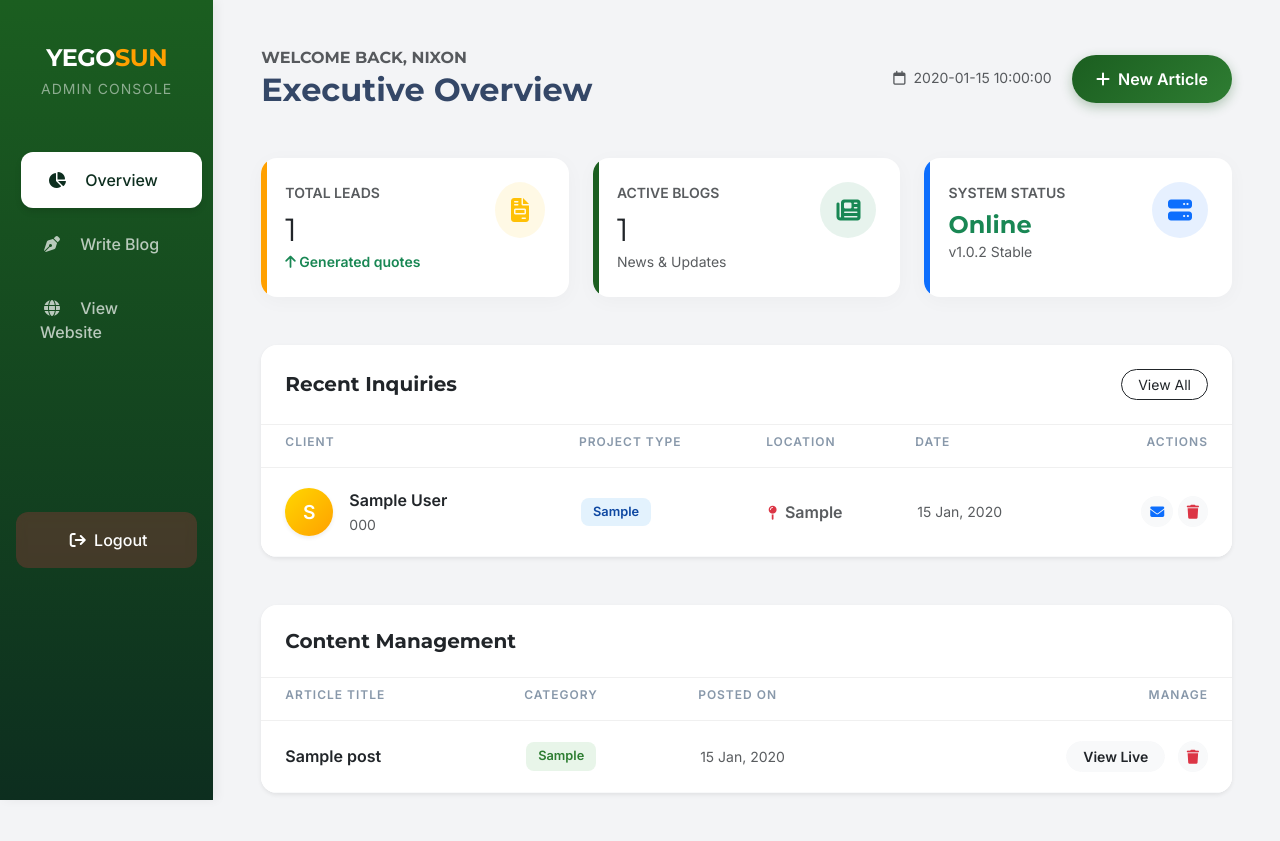
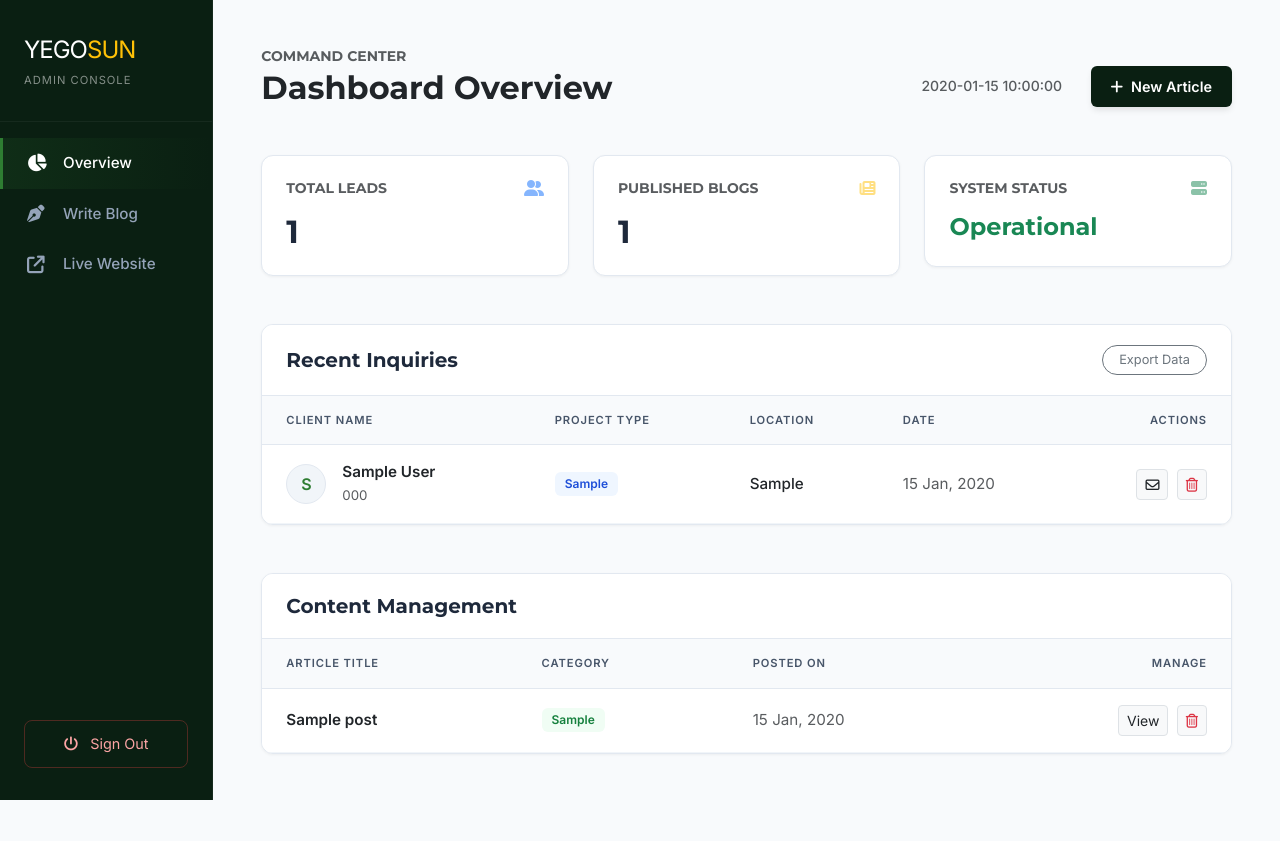
Before and after one commit to kelvin-keter/yegosun-website, a Flask app: template templates/dashboard.html in a window 1280 px wide. After the commit the page ends 800 px from the top, so only its background shows below. Run offline with Flask 3, Linux system fonts and the light colour scheme; tables that the repository leaves empty hold one stand-in row (values such as "Sample post"); the template is opened without the code that fills it: values that come from a table or form of the project are taken from there, most other values are stand-ins (such as "Sample title", 1, 10 or a date in 2020).

Commit message:
UI Update: Darkened table headers and applied clean International SaaS Sidebar

```diff
--- a/templates/dashboard.html
+++ b/templates/dashboard.html
@@ -4,230 +4,243 @@
     <meta charset="UTF-8">
     <meta name="viewport" content="width=device-width, initial-scale=1.0">
     <title>Executive Dashboard | Yegosun</title>
-    <link href="https://fonts.googleapis.com/css2?family=Montserrat:wght@400;600;700&family=Inter:wght@400;500;600&display=swap" rel="stylesheet">
+    <link href="https://fonts.googleapis.com/css2?family=Montserrat:wght@400;500;600;700;800&family=Inter:wght@300;400;500;600&display=swap" rel="stylesheet">
     <link href="https://cdn.jsdelivr.net/npm/bootstrap@5.3.0/dist/css/bootstrap.min.css" rel="stylesheet">
     <link rel="stylesheet" href="https://cdnjs.cloudflare.com/ajax/libs/font-awesome/6.4.0/css/all.min.css">
 
     <style>
         :root {
-            --brand-green: #1b5e20;
-            --brand-dark: #0d2e1f;
+            --brand-green: #2E7D32;
+            --brand-dark: #0a1f12; /* Deep Obsidian Green */
             --brand-gold: #FFA000;
-            --bg-light: #f3f4f6;
+            --bg-light: #f8fafc;   /* Cleaner White-Blue */
+            --text-dark: #1e293b;  /* Slate 800 */
+            --text-grey: #64748b;  /* Slate 500 */
         }
-        body { background-color: var(--bg-light); font-family: 'Inter', sans-serif; color: #344767; }
+        body { background-color: var(--bg-light); font-family: 'Inter', sans-serif; color: var(--text-dark); }
         h1, h2, h3, h4, h5, h6 { font-family: 'Montserrat', sans-serif; }
 
-        /* PREMIUM SIDEBAR */
+        /* --- 1. INTERNATIONAL STYLE SIDEBAR --- */
         .sidebar {
             min-height: 100vh;
-            background: linear-gradient(180deg, var(--brand-green) 0%, var(--brand-dark) 100%);
-            box-shadow: 4px 0 10px rgba(0,0,0,0.05);
-            z-index: 100;
+            background-color: var(--brand-dark);
+            border-right: 1px solid rgba(255,255,255,0.05);
+            display: flex;
+            flex-direction: column;
+            z-index: 1000;
         }
+
         .sidebar-brand {
-            font-family: 'Montserrat', sans-serif;
-            font-weight: 800;
-            letter-spacing: -0.5px;
+            padding: 2rem 1.5rem;
+            margin-bottom: 1rem;
+            border-bottom: 1px solid rgba(255,255,255,0.05);
+        }
+
+        /* Navigation Links - sleek left-border style */
+        .nav-link {
+            color: #94a3b8; /* Muted Blue-Grey */
+            font-weight: 500;
+            padding: 14px 24px;
+            font-size: 0.95rem;
+            transition: all 0.2s ease;
+            border-left: 3px solid transparent;
+            display: flex;
+            align-items: center;
+        }
+
+        .nav-link i { width: 24px; margin-right: 12px; font-size: 1.1rem; }
+
+        .nav-link:hover {
             color: white;
-            font-size: 1.5rem;
+            background-color: rgba(255,255,255,0.03);
         }
-        .nav-link {
-            color: rgba(255,255,255,0.7);
-            font-weight: 500;
-            padding: 16px 24px;
+
+        /* Active State - The "Premium" Look */
+        .nav-link.active {
+            color: white;
+            background: linear-gradient(90deg, rgba(46, 125, 50, 0.15) 0%, transparent 100%);
+            border-left-color: var(--brand-green); /* The Green Accent */
+        }
+
+        .logout-btn {
+            margin-top: auto;
+            margin-bottom: 2rem;
+            margin-left: 1.5rem;
+            margin-right: 1.5rem;
+            padding: 12px;
+            border: 1px solid rgba(239, 68, 68, 0.3);
+            border-radius: 8px;
+            color: #fca5a5;
+            text-align: center;
+            text-decoration: none;
+            font-size: 0.9rem;
+            transition: 0.3s;
+            display: block;
+        }
+        .logout-btn:hover { background: rgba(239, 68, 68, 0.1); color: white; border-color: #ef4444; }
+
+        /* --- 2. CARDS & STATS --- */
+        .stat-card {
+            background: white;
+            border: 1px solid #e2e8f0;
             border-radius: 12px;
-            margin: 4px 16px;
-            transition: all 0.3s ease;
+            padding: 24px;
+            box-shadow: 0 1px 3px rgba(0,0,0,0.05);
+            transition: transform 0.2s;
         }
-        .nav-link:hover, .nav-link.active {
-            color: var(--brand-dark);
-            background-color: white;
-            box-shadow: 0 4px 6px rgba(0,0,0,0.1);
-            transform: translateX(5px);
-        }
-        .nav-link i { width: 24px; text-align: center; margin-right: 12px; }
+        .stat-card:hover { transform: translateY(-2px); box-shadow: 0 10px 15px -3px rgba(0,0,0,0.1); }
 
-        /* STAT CARDS */
-        .stat-card {
-            border: none;
-            border-radius: 16px;
+        /* --- 3. HIGH CONTRAST TABLES --- */
+        .table-card {
             background: white;
-            box-shadow: 0 4px 20px rgba(0,0,0,0.03);
-            transition: transform 0.3s ease;
-            position: relative;
+            border: 1px solid #e2e8f0;
+            border-radius: 12px;
+            box-shadow: 0 1px 3px rgba(0,0,0,0.05);
             overflow: hidden;
         }
-        .stat-card:hover { transform: translateY(-5px); }
-        .stat-card::before {
-            content: '';
-            position: absolute;
-            top: 0; left: 0; width: 6px; height: 100%;
+
+        .card-header-clean {
+            padding: 20px 24px;
+            border-bottom: 1px solid #e2e8f0;
+            background: white;
         }
-        .border-gold::before { background-color: var(--brand-gold); }
-        .border-green::before { background-color: var(--brand-green); }
-        .border-blue::before { background-color: #0d6efd; }
 
-        /* MODERN TABLES */
-        .card-header-clean {
-            background: white;
-            border-bottom: 1px solid #f0f0f0;
-            padding: 24px;
-            border-radius: 16px 16px 0 0;
-        }
+        /* The Fix for Grey Titles */
         .table-custom thead th {
             text-transform: uppercase;
-            font-size: 0.75rem;
-            letter-spacing: 1px;
-            color: #8898aa;
-            font-weight: 700;
-            border-bottom: 1px solid #f0f0f0;
-            padding-bottom: 16px;
+            font-size: 0.7rem;
+            letter-spacing: 0.08em;
+            color: #475569; /* Darker Slate - Much more readable */
+            font-weight: 700; /* Bolder */
+            background-color: #f8fafc;
+            border-bottom: 1px solid #e2e8f0;
+            padding: 16px 24px;
         }
+
         .table-custom td {
-            padding: 20px 10px;
-            border-bottom: 1px solid #f8f9fa;
+            padding: 16px 24px;
+            border-bottom: 1px solid #f1f5f9;
+            color: var(--text-dark);
             vertical-align: middle;
+            font-size: 0.95rem;
         }
+
         .avatar-circle {
-            width: 48px; height: 48px;
-            background: linear-gradient(135deg, #FFD700, #FFA000);
-            color: #fff;
+            width: 40px; height: 40px;
+            background: #f1f5f9;
+            color: var(--brand-green);
             border-radius: 50%;
             display: flex; align-items: center; justify-content: center;
             font-weight: 700;
-            font-size: 1.2rem;
-            box-shadow: 0 4px 10px rgba(255, 160, 0, 0.3);
+            font-size: 1rem;
+            border: 1px solid #e2e8f0;
         }
 
-        /* BUTTONS & BADGES */
+        /* Buttons */
         .btn-create {
-            background: linear-gradient(135deg, var(--brand-green), #2e7d32);
+            background-color: var(--brand-dark);
             color: white;
+            padding: 10px 20px;
+            border-radius: 6px;
+            font-size: 0.9rem;
+            font-weight: 600;
             border: none;
-            padding: 12px 24px;
-            border-radius: 50px;
-            font-weight: 600;
-            box-shadow: 0 4px 12px rgba(27, 94, 32, 0.3);
-            transition: all 0.3s;
+            box-shadow: 0 4px 6px -1px rgba(0, 0, 0, 0.1);
         }
-        .btn-create:hover { background: var(--brand-dark); color: white; transform: translateY(-2px); }
+        .btn-create:hover { background-color: black; color: white; }
 
-        .badge-soft {
-            padding: 8px 12px;
-            border-radius: 8px;
-            font-weight: 600;
-            font-size: 0.8rem;
-        }
-        .badge-soft-success { background-color: #e8f5e9; color: #2e7d32; }
-        .badge-soft-warning { background-color: #fff8e1; color: #ff8f00; }
-        .badge-soft-primary { background-color: #e3f2fd; color: #0d47a1; }
+        /* Badges */
+        .badge-soft { padding: 6px 10px; border-radius: 6px; font-weight: 600; font-size: 0.75rem; }
+        .badge-soft-primary { background: #eff6ff; color: #1d4ed8; }
+        .badge-soft-success { background: #f0fdf4; color: #15803d; }
     </style>
 </head>
 <body>
 
 <div class="container-fluid">
     <div class="row">
-        <div class="col-lg-2 sidebar p-0 d-none d-lg-block position-fixed">
-            <div class="p-4 mb-4 text-center">
-                <div class="sidebar-brand mt-3">YEGO<span style="color: var(--brand-gold);">SUN</span></div>
-                <small style="color: rgba(255,255,255,0.5); letter-spacing: 1px;">ADMIN CONSOLE</small>
+        <div class="col-lg-2 sidebar p-0 d-none d-lg-flex position-fixed">
+            <div class="sidebar-brand">
+                <span class="text-white fw-extrabold fs-4" style="letter-spacing: -1px;">YEGO<span class="text-warning">SUN</span></span>
+                <div class="text-white-50 small mt-1" style="font-size: 0.7rem; letter-spacing: 1px;">ADMIN CONSOLE</div>
             </div>
-            <nav class="nav flex-column">
+
+            <nav class="nav flex-column flex-grow-1">
                 <a class="nav-link active" href="#"><i class="fa-solid fa-chart-pie"></i> Overview</a>
                 <a class="nav-link" href="{{ url_for('new_post') }}"><i class="fa-solid fa-pen-nib"></i> Write Blog</a>
-                <a class="nav-link" href="{{ url_for('home') }}" target="_blank"><i class="fa-solid fa-globe"></i> View Website</a>
+                <a class="nav-link" href="{{ url_for('home') }}" target="_blank"><i class="fa-solid fa-arrow-up-right-from-square"></i> Live Website</a>
+            </nav>
 
-                <div style="margin-top: auto; padding-top: 100px;">
-                    <a class="nav-link text-white bg-danger bg-opacity-25 mx-3 mt-5 text-center" href="{{ url_for('logout') }}" style="backdrop-filter: blur(5px);">
-                        <i class="fa-solid fa-arrow-right-from-bracket me-0"></i> Logout
-                    </a>
-                </div>
-            </nav>
+            <a href="{{ url_for('logout') }}" class="logout-btn">
+                <i class="fa-solid fa-power-off me-2"></i> Sign Out
+            </a>
         </div>
 
-        <div class="col-lg-10 offset-lg-2 p-4 p-lg-5">
+        <div class="col-lg-10 offset-lg-2 p-4 p-xl-5">
 
-            <div class="d-flex justify-content-between align-items-center mb-5">
+            <div class="d-flex justify-content-between align-items-end mb-5">
                 <div>
-                    <h6 class="text-muted fw-bold text-uppercase mb-1">Welcome back, Nixon</h6>
-                    <h2 class="fw-bold mb-0">Executive Overview</h2>
+                    <h6 class="text-muted fw-bold text-uppercase small mb-1">Command Center</h6>
+                    <h2 class="fw-bold mb-0 text-dark">Dashboard Overview</h2>
                 </div>
                 <div>
-                    <span class="text-muted small me-3"><i class="fa-regular fa-calendar me-2"></i>{{ now_date }}</span>
+                    <span class="text-muted small me-4 fw-medium">{{ now_date }}</span>
                     <a href="{{ url_for('new_post') }}" class="btn btn-create"><i class="fa-solid fa-plus me-2"></i>New Article</a>
                 </div>
             </div>
 
             <div class="row g-4 mb-5">
                 <div class="col-md-4">
-                    <div class="card stat-card border-gold p-4 h-100">
-                        <div class="d-flex justify-content-between align-items-start">
-                            <div>
-                                <p class="text-muted fw-bold text-uppercase small mb-2">Total Leads</p>
-                                <h2 class="fw-extrabold mb-0 text-dark">{{ quotes|length }}</h2>
-                                <small class="text-success fw-bold"><i class="fa-solid fa-arrow-up"></i> Generated quotes</small>
-                            </div>
-                            <div class="rounded-circle bg-warning bg-opacity-10 p-3 text-warning">
-                                <i class="fa-solid fa-file-invoice fa-xl"></i>
-                            </div>
+                    <div class="stat-card">
+                        <div class="d-flex justify-content-between mb-2">
+                            <h6 class="text-muted text-uppercase small fw-bold">Total Leads</h6>
+                            <i class="fa-solid fa-user-group text-primary opacity-50"></i>
                         </div>
+                        <h2 class="fw-bold mb-0">{{ quotes|length }}</h2>
                     </div>
                 </div>
-
                 <div class="col-md-4">
-                    <div class="card stat-card border-green p-4 h-100">
-                        <div class="d-flex justify-content-between align-items-start">
-                            <div>
-                                <p class="text-muted fw-bold text-uppercase small mb-2">Active Blogs</p>
-                                <h2 class="fw-extrabold mb-0 text-dark">{{ posts|length }}</h2>
-                                <small class="text-muted">News & Updates</small>
-                            </div>
-                            <div class="rounded-circle bg-success bg-opacity-10 p-3 text-success">
-                                <i class="fa-solid fa-newspaper fa-xl"></i>
-                            </div>
+                    <div class="stat-card">
+                        <div class="d-flex justify-content-between mb-2">
+                            <h6 class="text-muted text-uppercase small fw-bold">Published Blogs</h6>
+                            <i class="fa-solid fa-newspaper text-warning opacity-50"></i>
                         </div>
+                        <h2 class="fw-bold mb-0">{{ posts|length }}</h2>
                     </div>
                 </div>
-
                 <div class="col-md-4">
-                    <div class="card stat-card border-blue p-4 h-100">
-                        <div class="d-flex justify-content-between align-items-start">
-                            <div>
-                                <p class="text-muted fw-bold text-uppercase small mb-2">System Status</p>
-                                <h4 class="fw-bold mb-0 text-success">Online</h4>
-                                <small class="text-muted">v1.0.2 Stable</small>
-                            </div>
-                            <div class="rounded-circle bg-primary bg-opacity-10 p-3 text-primary">
-                                <i class="fa-solid fa-server fa-xl"></i>
-                            </div>
+                    <div class="stat-card">
+                        <div class="d-flex justify-content-between mb-2">
+                            <h6 class="text-muted text-uppercase small fw-bold">System Status</h6>
+                            <i class="fa-solid fa-server text-success opacity-50"></i>
                         </div>
+                        <h4 class="fw-bold mb-0 text-success">Operational</h4>
                     </div>
                 </div>
             </div>
 
-            <div class="card border-0 shadow-sm rounded-4 mb-5 overflow-hidden">
+            <div class="table-card mb-5">
                 <div class="card-header-clean d-flex justify-content-between align-items-center">
-                    <h5 class="fw-bold mb-0 text-dark">Recent Inquiries</h5>
-                    <button class="btn btn-sm btn-outline-dark rounded-pill px-3">View All</button>
+                    <h5 class="fw-bold mb-0">Recent Inquiries</h5>
+                    <button class="btn btn-sm btn-outline-secondary rounded-pill px-3" style="font-size: 0.8rem;">Export Data</button>
                 </div>
                 <div class="table-responsive">
                     <table class="table table-custom mb-0">
-                        <thead class="bg-light">
+                        <thead>
                             <tr>
-                                <th class="ps-4">Client</th>
+                                <th>Client Name</th>
                                 <th>Project Type</th>
                                 <th>Location</th>
                                 <th>Date</th>
-                                <th class="text-end pe-4">Actions</th>
+                                <th class="text-end">Actions</th>
                             </tr>
                         </thead>
                         <tbody>
                             {% for quote in quotes %}
-                            <tr class="bg-white">
-                                <td class="ps-4">
+                            <tr>
+                                <td>
                                     <div class="d-flex align-items-center">
-                                        <div class="avatar-circle me-3 shadow-sm">{{ quote.full_name[0] }}</div>
+                                        <div class="avatar-circle me-3">{{ quote.full_name[0] }}</div>
                                         <div>
                                             <div class="fw-bold text-dark">{{ quote.full_name }}</div>
                                             <small class="text-muted">{{ quote.phone }}</small>
@@ -235,18 +248,18 @@
                                     </div>
                                 </td>
                                 <td><span class="badge badge-soft badge-soft-primary">{{ quote.project_type }}</span></td>
-                                <td class="text-muted fw-bold"><i class="fa-solid fa-map-pin me-2 text-danger small"></i>{{ quote.location if quote.location else 'N/A' }}</td>
-                                <td class="text-muted small">{{ quote.date_submitted.strftime('%d %b, %Y') }}</td>
-                                <td class="text-end pe-4">
-                                    <a href="mailto:{{ quote.email }}" class="btn btn-sm btn-light text-primary rounded-circle"><i class="fa-solid fa-envelope"></i></a>
-                                    <a href="{{ url_for('delete_quote', quote_id=quote.id) }}" class="btn btn-sm btn-light text-danger rounded-circle" onclick="return confirm('Delete this lead?')"><i class="fa-solid fa-trash"></i></a>
+                                <td class="fw-medium text-dark">{{ quote.location if quote.location else 'N/A' }}</td>
+                                <td class="text-muted">{{ quote.date_submitted.strftime('%d %b, %Y') }}</td>
+                                <td class="text-end">
+                                    <a href="mailto:{{ quote.email }}" class="btn btn-sm btn-light text-dark border"><i class="fa-regular fa-envelope"></i></a>
+                                    <a href="{{ url_for('delete_quote', quote_id=quote.id) }}" class="btn btn-sm btn-light text-danger border ms-1" onclick="return confirm('Delete this lead?')"><i class="fa-regular fa-trash-can"></i></a>
                                 </td>
                             </tr>
                             {% else %}
                             <tr>
-                                <td colspan="5" class="text-center py-5 text-muted">
-                                    <i class="fa-solid fa-inbox fa-3x mb-3 text-light"></i><br>
-                                    No quotes generated yet. Check back later!
+                                <td colspan="5" class="text-center py-5">
+                                    <div class="text-muted opacity-50 mb-2"><i class="fa-solid fa-inbox fa-2x"></i></div>
+                                    <span class="text-muted small">No inquiries received yet.</span>
                                 </td>
                             </tr>
                             {% endfor %}
@@ -255,35 +268,35 @@
                 </div>
             </div>
 
-            <div class="card border-0 shadow-sm rounded-4 overflow-hidden">
+            <div class="table-card">
                 <div class="card-header-clean">
-                    <h5 class="fw-bold mb-0 text-dark">Content Management</h5>
+                    <h5 class="fw-bold mb-0">Content Management</h5>
                 </div>
                 <div class="table-responsive">
                     <table class="table table-custom mb-0">
-                        <thead class="bg-light">
+                        <thead>
                             <tr>
-                                <th class="ps-4">Article Title</th>
+                                <th>Article Title</th>
                                 <th>Category</th>
                                 <th>Posted On</th>
-                                <th class="text-end pe-4">Manage</th>
+                                <th class="text-end">Manage</th>
                             </tr>
                         </thead>
                         <tbody>
                             {% for post in posts %}
-                            <tr class="bg-white">
-                                <td class="ps-4 fw-bold text-dark">{{ post.title }}</td>
+                            <tr>
+                                <td class="fw-bold text-dark">{{ post.title }}</td>
                                 <td><span class="badge badge-soft badge-soft-success">{{ post.category }}</span></td>
-                                <td class="text-muted small">{{ post.date_posted.strftime('%d %b, %Y') }}</td>
-                                <td class="text-end pe-4">
-                                    <a href="{{ url_for('blog_detail', post_id=post.id) }}" target="_blank" class="btn btn-sm btn-light text-dark rounded-pill px-3 me-2 small fw-bold">View Live</a>
-                                    <a href="{{ url_for('delete_post', post_id=post.id) }}" class="btn btn-sm btn-light text-danger rounded-circle" onclick="return confirm('Delete this post?')"><i class="fa-solid fa-trash"></i></a>
+                                <td class="text-muted">{{ post.date_posted.strftime('%d %b, %Y') }}</td>
+                                <td class="text-end">
+                                    <a href="{{ url_for('blog_detail', post_id=post.id) }}" target="_blank" class="btn btn-sm btn-light text-dark border me-1 small">View</a>
+                                    <a href="{{ url_for('delete_post', post_id=post.id) }}" class="btn btn-sm btn-light text-danger border" onclick="return confirm('Delete this post?')"><i class="fa-regular fa-trash-can"></i></a>
                                 </td>
                             </tr>
                             {% else %}
                             <tr>
-                                <td colspan="4" class="text-center py-5 text-muted">
-                                    No articles published. Start writing to improve SEO!
+                                <td colspan="4" class="text-center py-5">
+                                    <span class="text-muted small">No articles published.</span>
                                 </td>
                             </tr>
                             {% endfor %}
```
